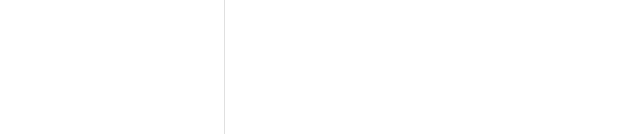
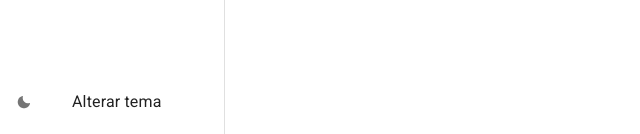
Before and after one commit to Gustavo-Vinicius/praticing-react-material-ui, a React (Vite) app: page /pagina-inicial in a window 1280 px wide. Shown: the part 666-800 px from the top of the page, without its empty margins (0-640 px from the left). Built offline with nearby package versions, Linux system fonts and the light colour scheme.

Commit message:
feat :  Criação de mudança de tema na aplicaçã.

```diff
--- a/src/app/shared/components/menu-lateral/MenuLateral.tsx
+++ b/src/app/shared/components/menu-lateral/MenuLateral.tsx
@@ -1,10 +1,10 @@
 import { Avatar, Divider, Drawer, Icon, List, ListItemButton, ListItemIcon, ListItemText, useMediaQuery, useTheme } from "@mui/material";
 import { Box } from '@mui/system';
-import { Atom, House } from "phosphor-react";
+import { Atom, House, Moon } from "phosphor-react";
 import React, { ReactNode } from "react";
 import { useMatch, useNavigate, useResolvedPath } from "react-router-dom";
 import SidImg from '../../assets/sid.jpg'
-import { useDrawerContext } from "../../contexts";
+import { useAppThemeContext, useDrawerContext } from "../../contexts";
 
 interface IMenuLateralProps {
     children: React.ReactNode
@@ -45,6 +45,7 @@ export const MenuLateral: React.FC<IMenuLateralProps> = ({ children }) => {
     const smDown = useMediaQuery(theme.breakpoints.down('sm'));
 
     const { isDrawerOpen, toggleDrawerOpen, drawerOptions } = useDrawerContext();
+    const { toggleTheme } = useAppThemeContext();
 
     return (
         <>
@@ -69,6 +70,16 @@ export const MenuLateral: React.FC<IMenuLateralProps> = ({ children }) => {
                             ))}
                         </List>
                     </Box>
+                    <Box>
+                        <List component="nav">
+                            <ListItemButton alignItems="center" onClick={toggleTheme} >
+                                <ListItemIcon>
+                                    <Moon weight='fill'/>
+                                </ListItemIcon>
+                                <ListItemText primary="Alterar tema"/>
+                            </ListItemButton>
+                        </List>
+                    </Box>
                 </Box>
             </Drawer>
 
--- a/src/app/shared/themes/Dark.ts
+++ b/src/app/shared/themes/Dark.ts
@@ -19,6 +19,11 @@ export const DarkTheme = createTheme({
         background : {
             paper : '#303134',
             default : '#202124',
+        },
+     },
+     typography : {
+        allVariants : {
+            color : '#ffffff'
         }
      }
 })
```
